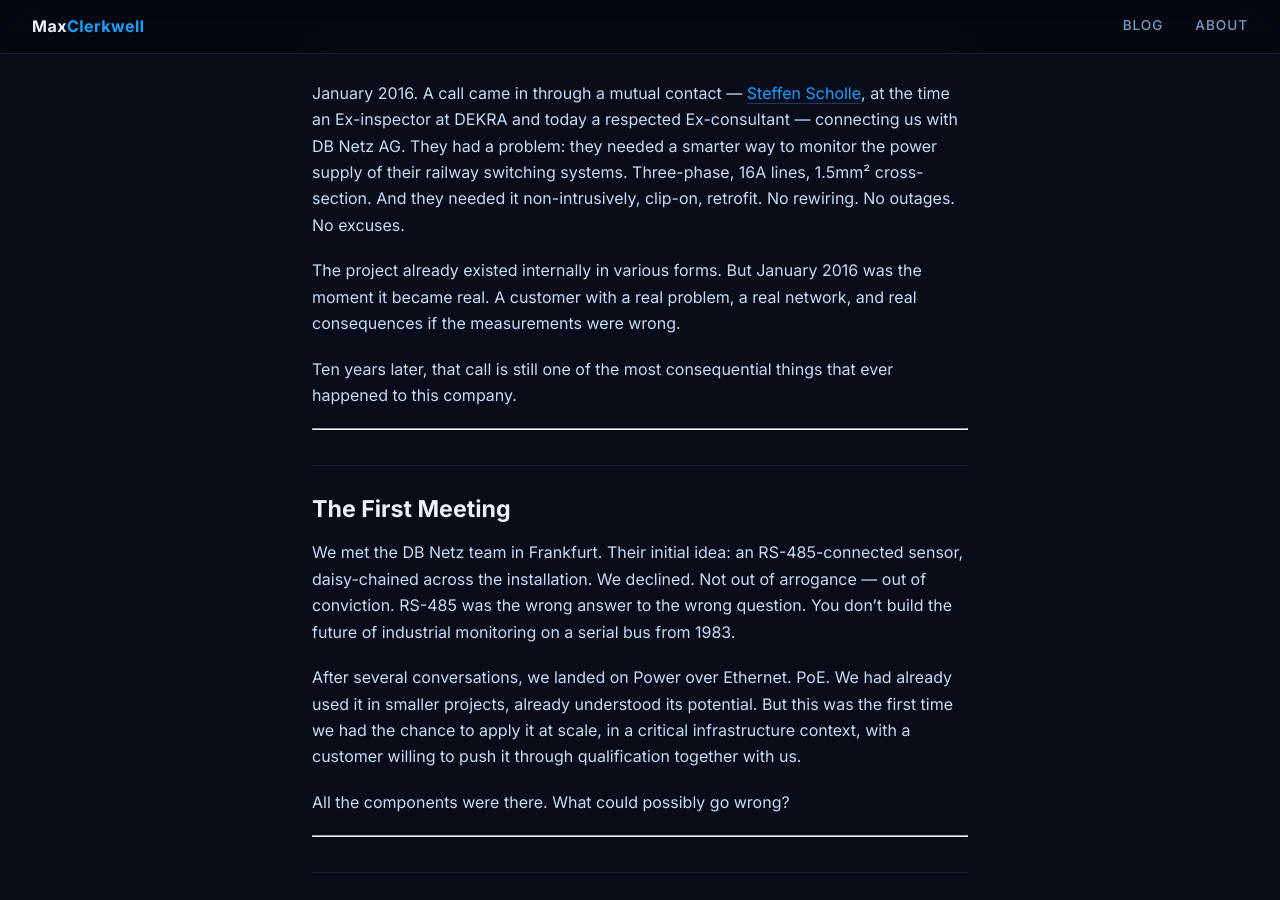
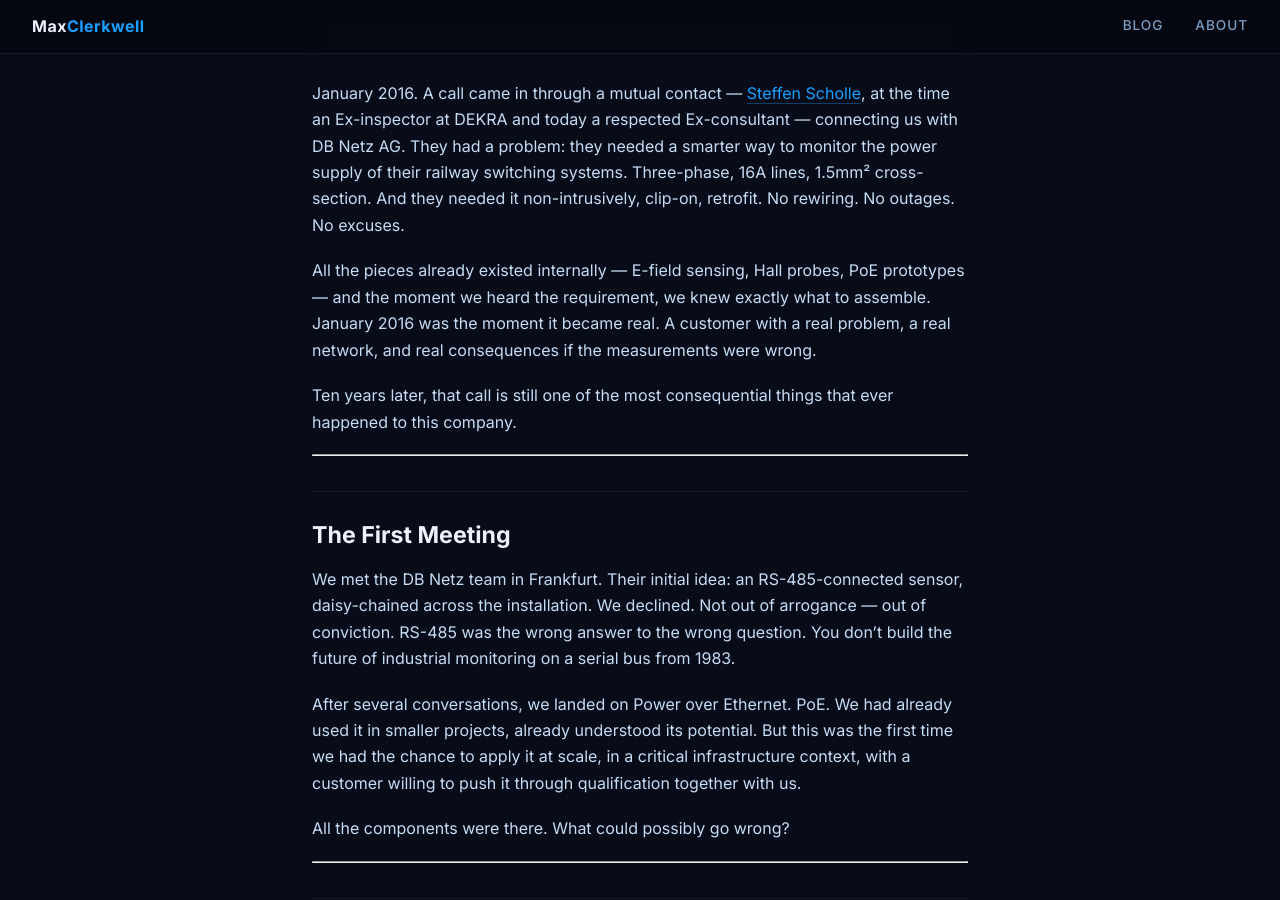
Before and after one commit to MaxClerkwell/maxclerkwell.github.io, a Jekyll site: the page built from posts/skainet-powersense-jan-2026/skainet-powersense-jan-2026.md, in a window 1280 px wide and 900 px high, scrolled down 318 px. Built offline with Jekyll 4.4.1, drawn with Linux system fonts in a browser that asks for light colours.

Commit message:
Clarify project origin: components existed, idea clicked immediately
Co-Authored-By: Claude Sonnet 4.6 <noreply@anthropic.com>

```diff
--- a/posts/skainet-powersense-jan-2026/skainet-powersense-jan-2026.md
+++ b/posts/skainet-powersense-jan-2026/skainet-powersense-jan-2026.md
@@ -9,7 +9,7 @@ permalink: /posts/skainet-powersense-jan-2026/
 
 January 2016. A call came in through a mutual contact — [Steffen Scholle](https://eximentor.de/en/home/), at the time an Ex-inspector at DEKRA and today a respected Ex-consultant — connecting us with DB Netz AG. They had a problem: they needed a smarter way to monitor the power supply of their railway switching systems. Three-phase, 16A lines, 1.5mm² cross-section. And they needed it non-intrusively, clip-on, retrofit. No rewiring. No outages. No excuses.
 
-The project already existed internally in various forms. But January 2016 was the moment it became real. A customer with a real problem, a real network, and real consequences if the measurements were wrong.
+All the pieces already existed internally — E-field sensing, Hall probes, PoE prototypes — and the moment we heard the requirement, we knew exactly what to assemble. January 2016 was the moment it became real. A customer with a real problem, a real network, and real consequences if the measurements were wrong.
 
 Ten years later, that call is still one of the most consequential things that ever happened to this company.
 
```
